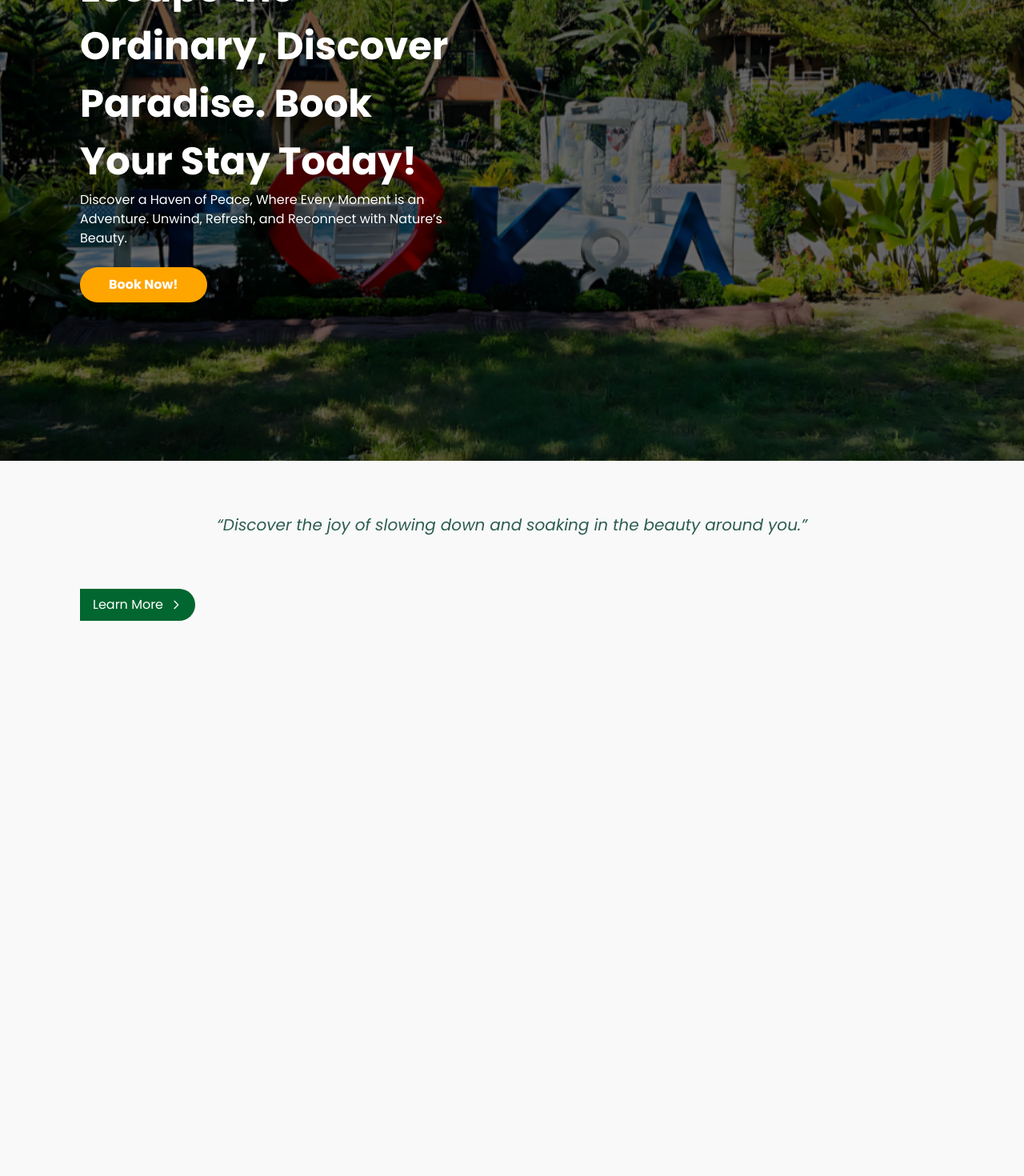
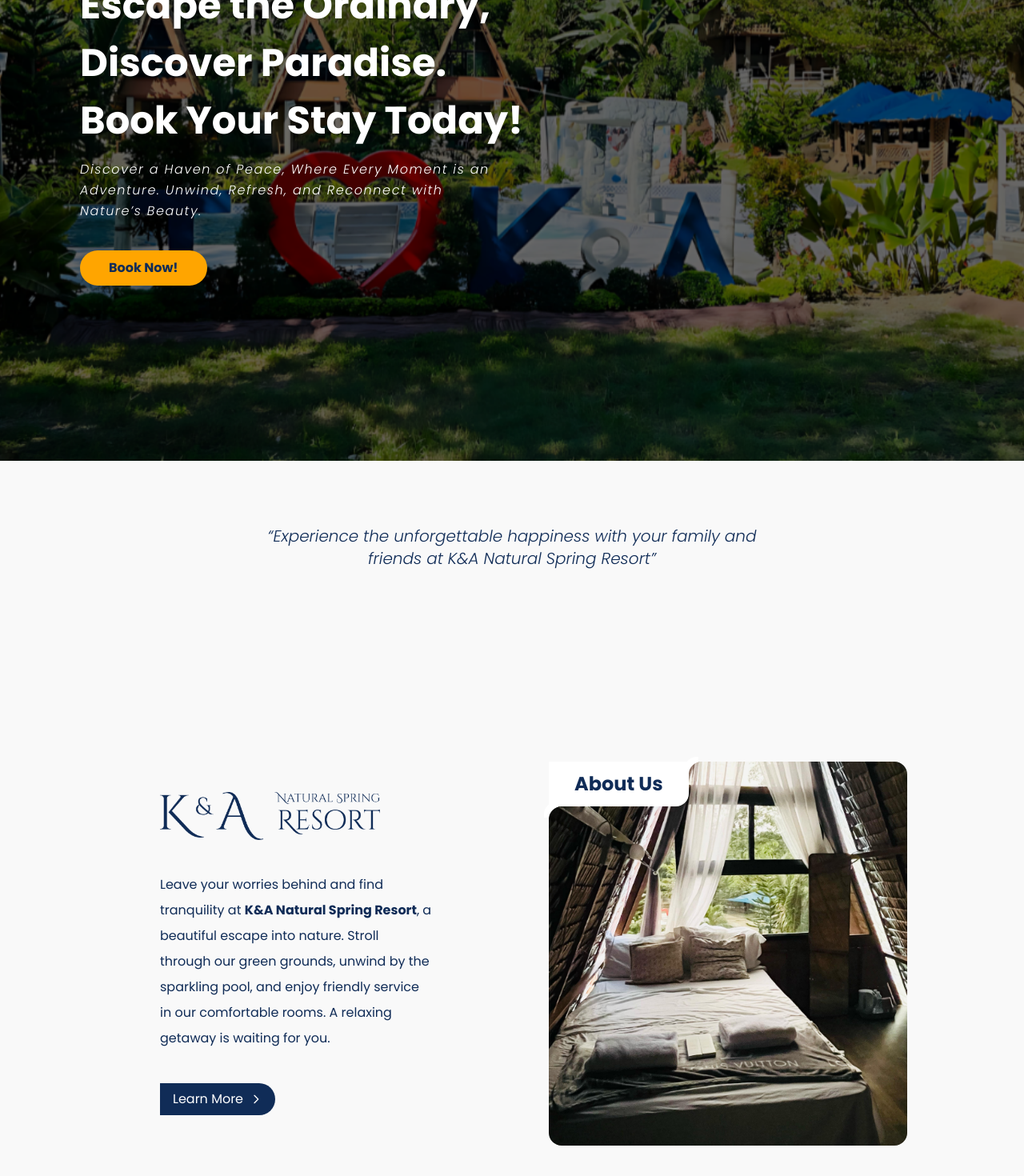
Before and after one commit to oneetnwt/resort-booking-system, a React (Vite) app in the folder client/: page / in a window 1280 px wide. Shown: the part 224-1694 px from the top of the page at 80% size. Built offline with nearby package versions, Linux system fonts and the light colour scheme.

Commit message:
Added about us and scroll navbar background

```diff
--- a/client/src/App.jsx
+++ b/client/src/App.jsx
@@ -8,8 +8,12 @@ function App() {
     <>
       <Navbar />
       <HeroBanner />
-      <div className="h-[10rem] flex justify-center items-center italic text-xl text-[var(--secondary-color)]">
-        “Discover the joy of slowing down and soaking in the beauty around you.”
+      <div className="py-[5rem] flex justify-center items-center ">
+        <q className="italic text-xl font-[300] text-[var(--primary-color)] text-center">
+          Experience the unforgettable happiness with your family and
+          <br />
+          friends at K&A Natural Spring Resort
+        </q>
       </div>
       <AboutUs />
     </>
--- a/client/src/components/AboutUs/AboutUs.jsx
+++ b/client/src/components/AboutUs/AboutUs.jsx
@@ -1,9 +1,25 @@
 import React from "react";
+
+import KA from "../../assets/K&A_Dark.png";
+import picture from "../../assets/aboutUs.png";
 
 function AboutUs() {
   return (
-    <div className="h-screen mx-[6.25rem]">
-      <button class="flex items-center gap-2 bg-green-800 text-white px-4 py-2 rounded-r-full rounded-l-none">
+    <div className="h-screen mx-[6.25rem] grid grid-cols-2">
+      <div className="flex flex-col justify-center gap-10 mx-[6.25rem]">
+        <img
+          src={KA}
+          alt="K&A Natural Spring Resort word in navy blue color"
+          className="h-15 w-fit"
+        />
+        <p className="text-[var(--primary-color)] text-base/loose">
+          Leave your worries behind and find tranquility at{" "}
+          <strong>K&A Natural Spring Resort</strong>, a beautiful escape into
+          nature. Stroll through our green grounds, unwind by the sparkling
+          pool, and enjoy friendly service in our comfortable rooms. A relaxing
+          getaway is waiting for you.
+        </p>
+        <button class="flex items-center gap-2 bg-[var(--primary-color)] text-white px-4 py-2 rounded-r-full rounded-l-none w-fit hover:bg-[#2155a3] ease-in-out transition-all duration-300 cursor-pointer">
           Learn More
           <svg
             class="w-4 h-4"
@@ -20,6 +36,19 @@ function AboutUs() {
           </svg>
         </button>
       </div>
+      <div className="flex justify-center items-center">
+        <div className="relative max-w-lg">
+          <p className="absolute top-0 left-0 bg-white p-[0.75rem_2rem] text-2xl font-bold text-[var(--primary-color)] rounded-[0_0_1rem_0] shadow-mdrelative max-w-lg text-left tag">
+            About Us
+          </p>
+          <img
+            src={picture}
+            alt="Room Picture"
+            className="h-[30rem] w-[28rem] object-cover rounded-2xl"
+          />
+        </div>
+      </div>
+    </div>
   );
 }
 
--- a/client/src/components/HeroBanner.jsx
+++ b/client/src/components/HeroBanner.jsx
@@ -2,15 +2,22 @@ import React from "react";
 
 function HeroBanner() {
   return (
-    <div className="bg-[url(./assets/banner.png)] bg-cover bg-center h-screen flex flex-col justify-center px-[6.25rem] text-white">
-      <h1 className="text-[3rem] w-[45%] font-bold">
-        Escape the Ordinary, Discover Paradise. Book Your Stay Today!
+    <div className="bg-[url(./assets/banner.png)] bg-cover bg-center h-screen flex flex-col justify-center px-[6.25rem] text-white gap-3">
+      <h1 className="text-[3rem] font-bold">
+        Escape the Ordinary,
+        <br />
+        Discover Paradise.
+        <br />
+        Book Your Stay Today!
       </h1>
-      <p className="w-[45%]">
-        Discover a Haven of Peace, Where Every Moment is an Adventure. Unwind,
-        Refresh, and Reconnect with Nature’s Beauty.
+      <p className="italic font-[300] text-base/relaxed  tracking-widest">
+        Discover a Haven of Peace, Where Every Moment is an
+        <br />
+        Adventure. Unwind, Refresh, and Reconnect with
+        <br />
+        Nature’s Beauty.
       </p>
-      <button className="p-[0.625rem_2.25rem] font-bold text-[var(-)] bg-[var(--accent-color)] hover:bg-[var(--hover-color)] transition-ease-in-out duration-300 w-fit rounded-[1.5rem] my-[1.5rem]">
+      <button className="p-[0.625rem_2.25rem] font-bold text-[var(--primary-color)] bg-[var(--accent-color)] hover:bg-[var(--hover-color)] transition-ease-in-out duration-300 w-fit rounded-[1.5rem] my-[1.5rem]">
         Book Now!
       </button>
     </div>
--- a/client/src/components/Navbar/Navbar.jsx
+++ b/client/src/components/Navbar/Navbar.jsx
@@ -5,8 +5,23 @@ import NavbarLink from "./NavbarLink";
 import kalogo from "../../assets/K&A.png";
 
 function Navbar() {
+  const navbar = document.getElementById("navbar");
+
+  window.addEventListener("scroll", () => {
+    if (window.scrollY > 500) {
+      navbar.classList.add("bg-[var(--primary-color)]", "shadow-md");
+      navbar.classList.remove("bg-transparent");
+    } else {
+      navbar.classList.add("bg-transparent");
+      navbar.classList.remove("bg-white", "shadow-md");
+    }
+  });
+
   return (
-    <div>
+    <div
+      id="navbar"
+      class="fixed top-0 w-full p-4 h-[6.5rem] transition-all duration-300"
+    >
       <div className="h-[5rem] flex justify-between items-center px-[6.25rem] text-white fixed w-screen">
         <div>
           <img src={kalogo} alt="K&A Logo" className="h-10 w-auto" />
--- a/client/src/index.css
+++ b/client/src/index.css
@@ -1,21 +1,46 @@
-@import url('https://fonts.googleapis.com/css2?family=Poppins:ital,wght@0,100;0,200;0,300;0,400;0,500;0,600;0,700;0,800;0,900;1,100;1,200;1,300;1,400;1,500;1,600;1,700;1,800;1,900&family=Roboto:ital,wght@0,100..900;1,100..900&display=swap');
+@import url("https://fonts.googleapis.com/css2?family=Poppins:ital,wght@0,100;0,200;0,300;0,400;0,500;0,600;0,700;0,800;0,900;1,100;1,200;1,300;1,400;1,500;1,600;1,700;1,800;1,900&family=Roboto:ital,wght@0,100..900;1,100..900&display=swap");
 @import "tailwindcss";
 
 :root {
-    --primary-color: #173931;
-    --secondary-color: #2E5D52;
-    --accent-color: #FFA500;
-    --hover-color : #e0be4c;
-    --text-color: #333333;
-    --background-color: #F9F9F9;
+  --primary-color: #102c57;
+  --secondary-color: #f1f1e6;
+  --accent-color: #ffa500;
+  --hover-color: #e0be4c;
+  --text-color: #333333;
+  --background-color: #f9f9f9;
 }
 
 body {
-    font-family: "Poppins", sans-serif;
-    background-color: var(--background-color);
+  font-family: "Poppins", sans-serif;
+  background-color: var(--background-color);
 }
 
 .active {
-    color: var(--accent-color);
-    font-weight: 600;
+  color: var(--accent-color);
+  font-weight: 600;
 }
+
+.tag::before,
+.tag::after {
+  content: "";
+  width: 1.125rem;
+  height: 1.25rem;
+  position: absolute;
+}
+
+/* About us Styling */
+.tag::after {
+  background: transparent;
+  top: 0;
+  right: -1.125rem;
+  border-top-left-radius: 1rem;
+  box-shadow: -0.375rem -0.375rem white;
+}
+
+.tag::before {
+  background: transparent;
+  left: 0;
+  bottom: -1.25rem;
+  border-top-left-radius: 1rem;
+  box-shadow: -0.375rem -0.375rem white;
+}
```
Also changed, not shown: client/src/assets/K&A_Dark.png (added), client/src/assets/aboutUs.png (added). Lines whose indentation alone changed are shown as unchanged.
